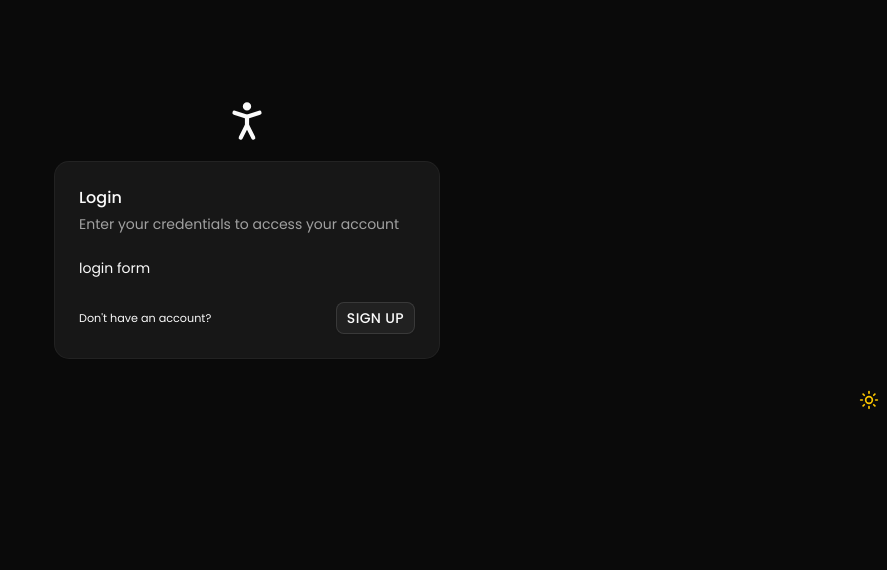
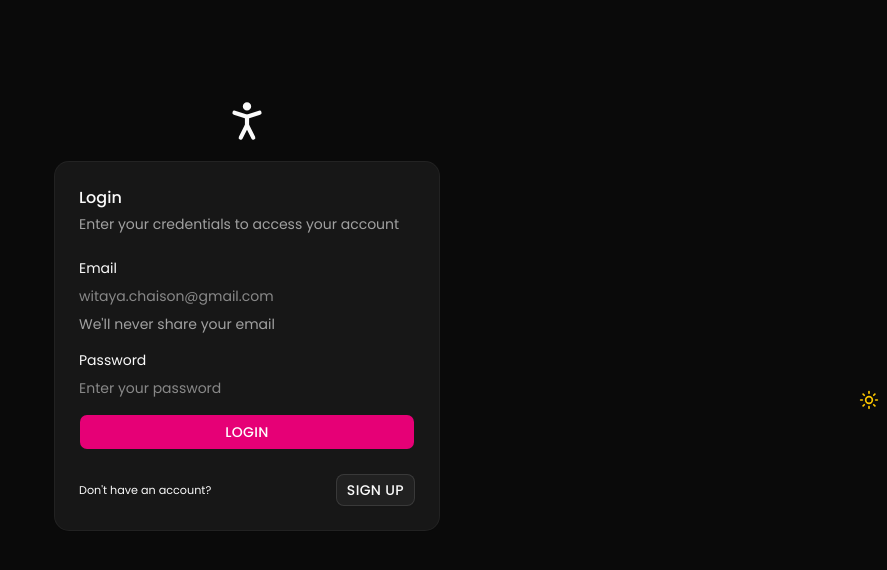
Before and after one commit to Engwitaya01/support-me-course, a Next.js app: page /login in a window 1280 px wide. Shown: the top 570 px of the page, without its empty margins (393-1280 px from the left). Built offline with nearby package versions, Linux system fonts and the light colour scheme.

Commit message:
Complete login form

```diff
--- a/app/(logged-out)/login/page.tsx
+++ b/app/(logged-out)/login/page.tsx
@@ -1,33 +1,118 @@
+"use client";
+//rfc
+import React from "react";
+import {
+  CardDescription,
+  CardHeader,
+  CardTitle,
+  CardContent,
+  Card,
+  CardFooter,
+} from "@/components/ui/card";
+import { useForm } from "react-hook-form";
+import { zodResolver } from "@hookform/resolvers/zod";
+import * as z from "zod";
+import { Button } from "@/components/ui/button";
+import { PersonStandingIcon } from "lucide-react";
+import {
+  Form,
+  FormControl,
+  FormDescription,
+  FormField,
+  FormItem,
+  FormLabel,
+  FormMessage,
+} from "@/components/ui/form";
 
-"use client"
-//rfc
-import React from 'react'
-import { CardDescription ,CardHeader ,CardTitle ,CardContent  ,Card ,CardFooter} from '@/components/ui/card'
-import { Button } from '@/components/ui/button'
-import { PersonStandingIcon } from 'lucide-react'
-
-
+const formSchema = z.object({
+  email: z.string().email(),
+  password: z.string(),
+});
 
 export default function LoginPage() {
-  return <>
-     <PersonStandingIcon size ={50} />
-     <Card className=' w-full  max-w-sm  '>
+  const form = useForm<z.infer<typeof formSchema>>({
+    resolver: zodResolver(formSchema),
+    defaultValues: {
+      email: "",
+      password: "",
+    },
+  });
+
+  const handlesubmit = () => {
+    console.log("Login validation successful");
+  };
+
+  return (
+    <>
+      <PersonStandingIcon size={50} />
+
+      <Card className=" w-full  max-w-sm  ">
         <CardHeader>
           <CardTitle>Login</CardTitle>
 
-          <CardDescription>Enter your credentials to access your account</CardDescription>
+          <CardDescription>
+            Enter your credentials to access your account
+          </CardDescription>
         </CardHeader>
         <CardContent>
-          login form
+          <Form {...form}>
+            <form
+              className="flex flex-col gap-4"
+              onSubmit={form.handleSubmit(handlesubmit)}
+            >
+              <FormField
+                control={form.control}
+                name="email"
+                render={({ field }) => (
+                  <FormItem>
+                    <FormLabel>Email</FormLabel>
+                    <FormControl>
+                      <input
+                        placeholder="witaya.chaison@gmail.com"
+                        {...field}
+                      />
+                    </FormControl>
+                    <FormDescription>
+                      We'll never share your email
+                    </FormDescription>
+                    <FormMessage />
+                  </FormItem>
+                )}
+              />
+
+              <FormField
+                control={form.control}
+                name="password"
+                render={({ field }) => (
+                  <FormItem>
+                    <FormLabel>Password</FormLabel>
+                    <FormControl>
+                      <input
+                        type="password"
+                        placeholder="Enter your password"
+                        {...field}
+                      />
+                    </FormControl>
+                    {/* <FormDescription>
+                      We'll never share your password with anyone.
+                    </FormDescription> */}
+                    <FormMessage />
+                  </FormItem>
+                )}
+              />
+
+              <Button type="submit">Login</Button>
+            </form>
+          </Form>
         </CardContent>
-        <CardFooter className='justify-between'>
-         <small>Don't have an account? </small>
-         <Button asChild variant="outline" size="sm">
+
+        <CardFooter className="justify-between">
+          <small>Don't have an account? </small>
+          <Button asChild variant="outline" size="sm">
             <a href="/sign-up">Sign Up</a>
-
-         </Button>
+          </Button>
         </CardFooter>
-     </Card>
-      </>
-
+      </Card>
+    </>
+  );
 }
--- a/app/(logged-out)/page.tsx
+++ b/app/(logged-out)/page.tsx
@@ -1,7 +1,8 @@
 import { Button } from "@/components/ui/button";
 import { PersonStandingIcon } from "lucide-react";
 import Link from "next/link";
-//rfc homepage
+import LoginPage from "./login/page";
+
 export default function Home() {
   return (
     <>
--- a/package.json
+++ b/package.json
@@ -9,6 +9,7 @@
     "lint": "eslint"
   },
   "dependencies": {
+    "@hookform/resolvers": "^5.2.2",
     "class-variance-authority": "^0.7.1",
     "clsx": "^2.1.1",
     "lucide-react": "^1.8.0",
```
Also changed, not shown: 1 other file (tests, documents, lock files or other folders).
